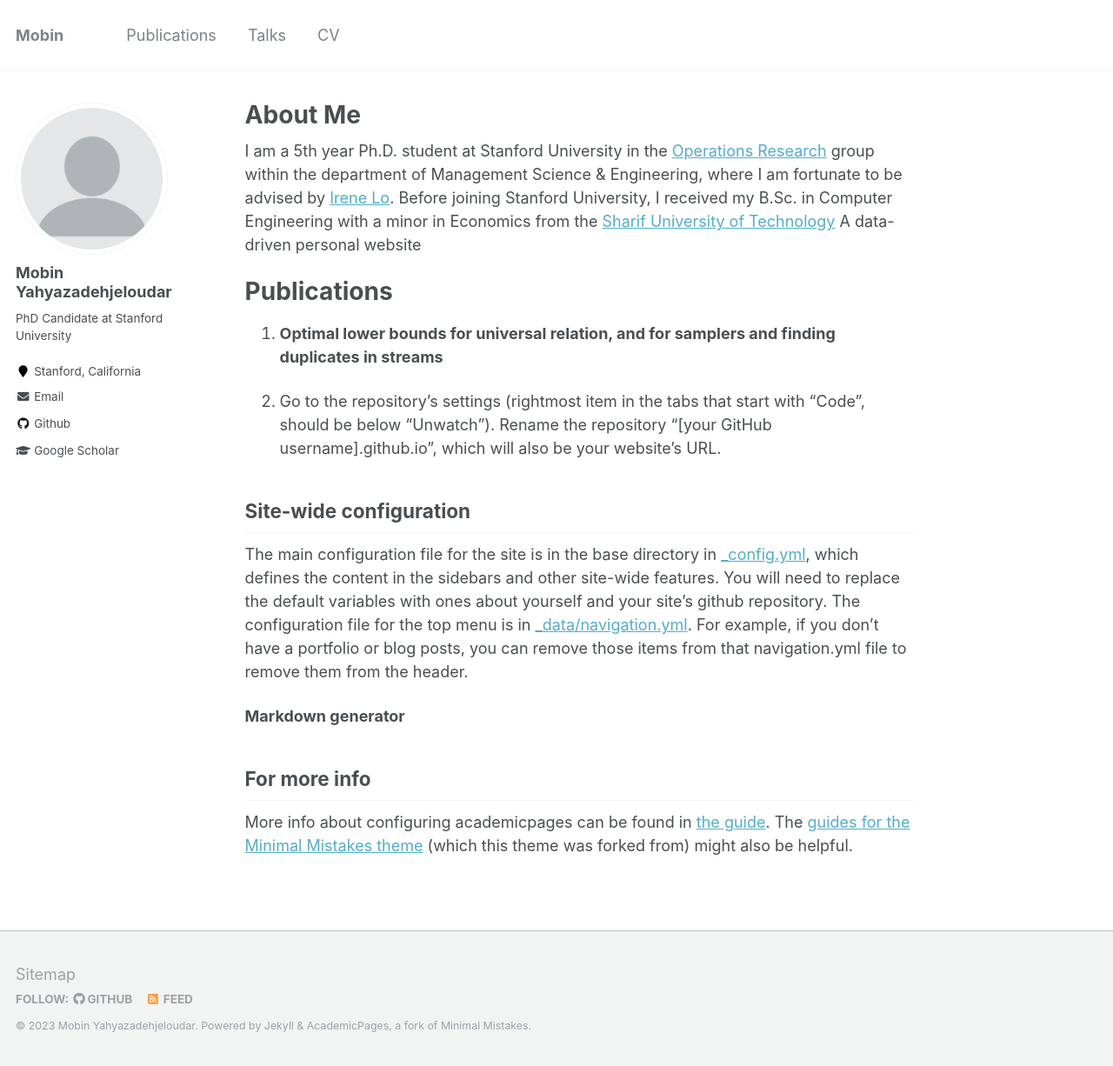
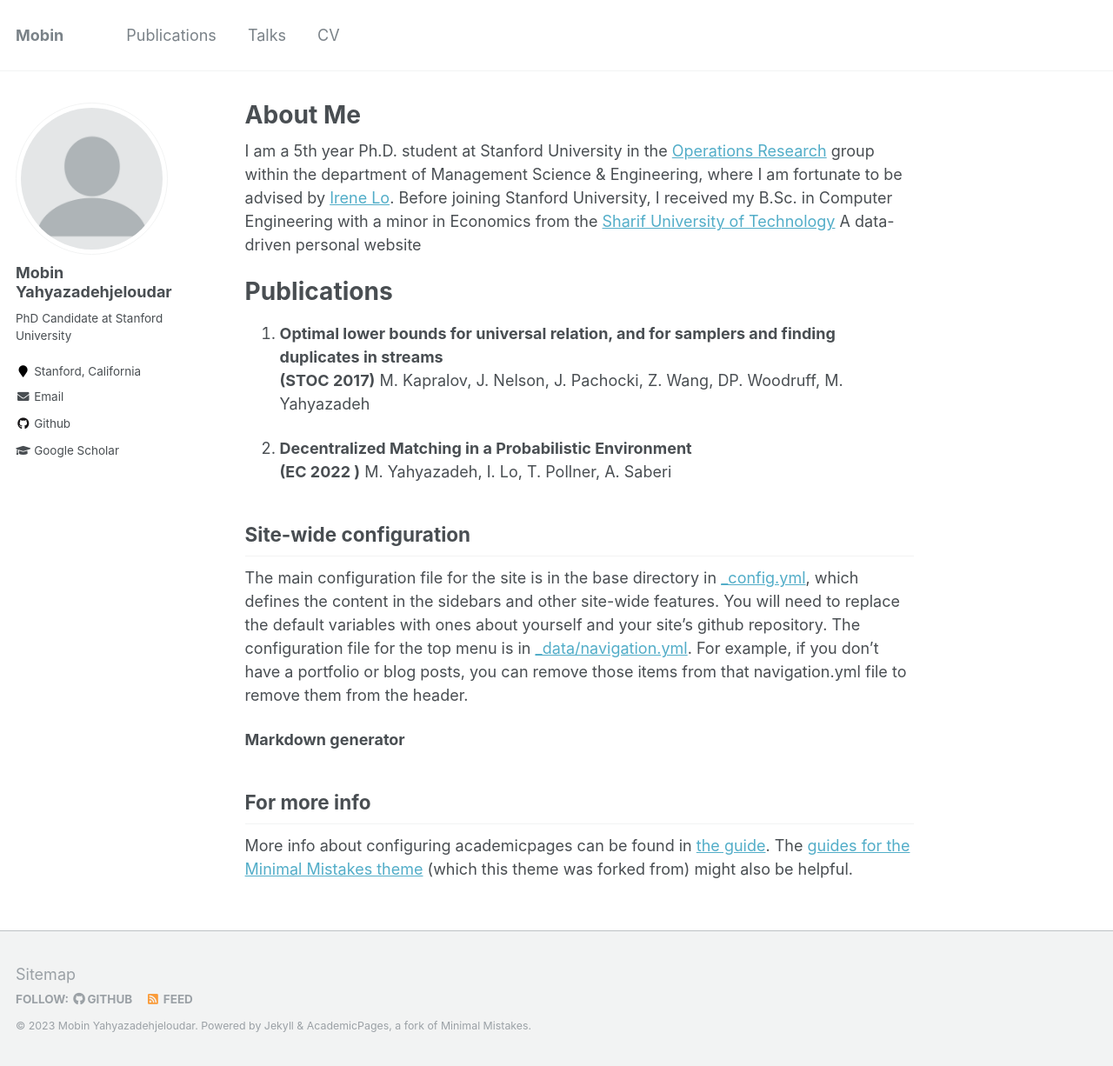
Before and after one commit to mobinyahya/mobinyahya.github.io, a Jekyll site: the page built from _pages/about.md, in a window 1280 px wide and 1226 px high. Shown: the whole window at 87% size. Built offline with Jekyll 4.4.1, drawn with Linux system fonts in a browser that asks for light colours.

Commit message:
publications

```diff
--- a/_pages/about.md
+++ b/_pages/about.md
@@ -16,9 +16,11 @@ A data-driven personal website
 Publications
 ======
 1. **Optimal lower bounds for universal relation, and for samplers and finding duplicates in streams**
+**(STOC 2017)** M. Kapralov, J. Nelson, J. Pachocki, Z. Wang, DP. Woodruff, M. Yahyazadeh
 
-1. Go to the repository's settings (rightmost item in the tabs that start with "Code", should be below "Unwatch"). Rename the repository "[your GitHub username].github.io", which will also be your website's URL.
 
+1. **Decentralized Matching in a Probabilistic Environment**
+**(EC 2022 )** M. Yahyazadeh, I. Lo, T. Pollner, A. Saberi
 
 Site-wide configuration
 ------
```
